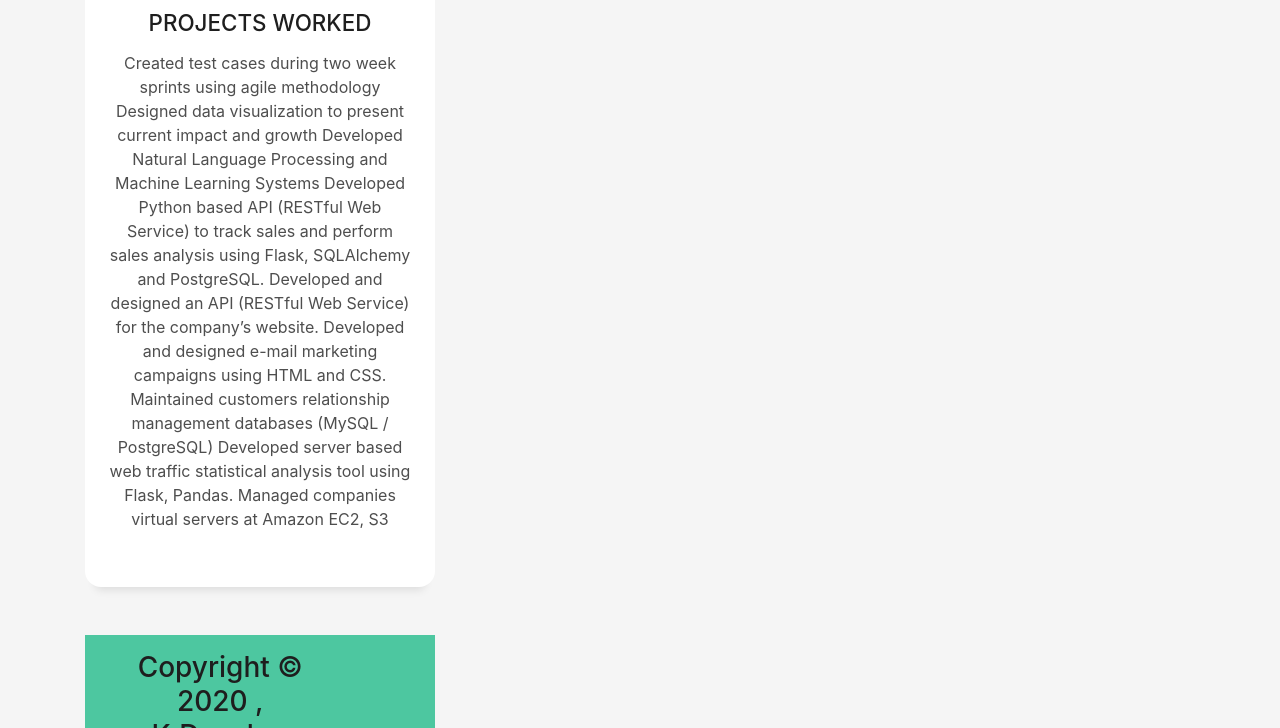
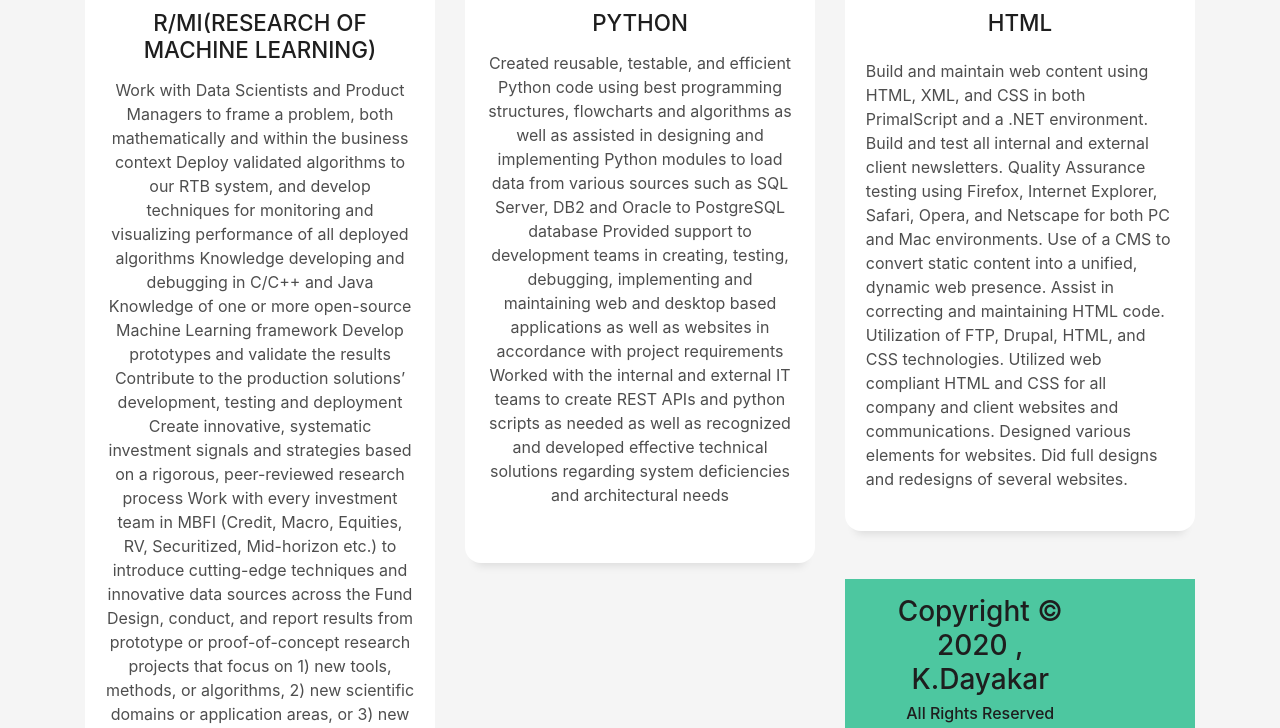
Before and after one commit to Dayakar66/my-web, a plain HTML site: page index.html in a window 1280 px wide. Shown: the part 2716-3444 px from the top of the page. Drawn offline with Linux system fonts and the light colour scheme; files whose address does not match are found by name.

Commit message:
Add files via upload

```diff
--- a/index.html
+++ b/index.html
@@ -107,7 +107,7 @@
               <div class="skill-mf">
                 <p class="title-s">Skill</p>
                 <ul>
-                  <li>python,corejava</li>
+                  <li>python,corejava,HTML</li>
                   <li>selenium</li>
                   <li>c,c++,Mobile App Developer
                     Strong record developing apps for iPad and iPhone
@@ -137,7 +137,7 @@
       <div class="col-md-4">
         <div class="service-box">
           <div class="service-ico">
-            <span class="ico-circle"><i class="ion-monitor"></i></span>
+            <span class="ico-circle"><i class="ion-social-python"></i></span>
           </div>
           <div class="service-content">
             <h2 class="s-title">Python Developer</h2>
@@ -156,7 +156,7 @@
       <div class="col-md-4">
         <div class="service-box">
           <div class="service-ico">
-            <span class="ico-circle"><i class="ion-code-working"></i></span>
+            <span class="ico-circle"><i class="ion-android-apps"></i></span>
           </div>
           <div class="service-content">
             <h2 class="s-title">selenium</h2>
@@ -174,7 +174,7 @@
       <div class="col-md-4">
         <div class="service-box">
           <div class="service-ico">
-            <span class="ico-circle"><i class="ion-person"></i></span>
+            <span class="ico-circle"><i class="ion-android-mail"></i></span>
           </div>
           <div class="service-content">
             <h2 class="s-title">Data Analyst </h2> <p class="s-description text-center">
@@ -205,21 +205,70 @@
       <div class="col-md-4">
         <div class="service-box">
           <div class="service-ico">
-            <span class="ico-circle"><i class="ion-monitor"></i></span>
+            <span class="ico-circle"><i class="ion-android-car"></i></span>
           </div>
           <div class="service-content">
-            <h2 class="s-title">Projects worked</h2>
+            <h2 class="s-title">R/MI(Research of Machine learning)</h2>
             <p class="s-description text-center justify">
-              Created test cases during two week sprints using agile methodology
-              Designed data visualization to present current impact and growth
-              Developed Natural Language Processing and Machine Learning Systems
-              Developed Python based API (RESTful Web Service) to track sales and perform sales analysis using Flask, SQLAlchemy and PostgreSQL.
-              Developed and designed an API (RESTful Web Service) for the company’s website.
-              Developed and designed e-mail marketing campaigns using HTML and CSS.
-              Maintained customers relationship management databases (MySQL / PostgreSQL)
-              Developed server based web traffic statistical analysis tool using Flask, Pandas.
-              Managed companies virtual servers at Amazon EC2, S3</div>
-
+              Work with Data Scientists and Product Managers to frame a problem, both mathematically and within the business context
+              Deploy validated algorithms to our RTB system, and develop techniques for monitoring and visualizing performance of all deployed algorithms
+              Knowledge developing and debugging in C/C++ and Java
+              Knowledge of one or more open-source Machine Learning framework
+              Develop prototypes and validate the results
+              Contribute to the production solutions’ development, testing and deployment
+              Create innovative, systematic investment signals and strategies based on a rigorous, peer-reviewed research process
+              Work with every investment team in MBFI (Credit, Macro, Equities, RV, Securitized, Mid-horizon etc.) to introduce cutting-edge techniques and innovative data sources across the Fund
+              Design, conduct, and report results from prototype or proof-of-concept research projects that focus on 1) new tools, methods, or algorithms, 2) new scientific domains or application areas, or 3) new data sets or sources
+              Develop new machine learning models to detect malicious activity on mobile devicesWork with Data Scientists and Product Managers to frame a problem, both mathematically and within the business context
+              Deploy validated algorithms to our RTB system, and develop techniques for monitoring and visualizing performance of all deployed algorithms
+              Knowledge developing and debugging in C/C++ and Java
+              Knowledge of one or more open-source Machine Learning framework
+              Develop prototypes and validate the results
+              Expert knowledge developing and debugging in C/C++ and Java
+              Contribute to the production solutions’ development, testing and deployment
+              Work with every investment team in MBFI (Credit, Macro, Equities, RV, Securitized, Mid-horizon etc.) to introduce cutting-edge techniques and innovative data sources across the Fund
+              Design, conduct, and report results from prototype or proof-of-concept research projects that focus on 1) new tools, methods, or algorithms, 2) new scientific domains or application areas, or 3) new data sets or sources
+              Develop new machine learning models to detect malicious activity on mobile devices</div>
+        </div>
+      </div>
+      <div class="col-md-4">
+        <div class="service-box">
+          <div class="service-ico">
+            <span class="ico-circle"><i class="ion-social-python"></i></span>
+          </div>
+          <div class="service-content">
+            <h2 class="s-title">python</h2>
+            <p class="s-description text-center">
+              Created reusable, testable, and efficient Python code using best programming structures,
+              flowcharts and algorithms as well as assisted in designing and implementing Python
+              modules to load data from various sources such as SQL Server, DB2 and Oracle to
+              PostgreSQL database
+              Provided support to development teams in creating, testing, debugging, implementing and
+              maintaining web and desktop based applications as well as websites in accordance with
+              project requirements
+              Worked with the internal and external IT teams to create REST APIs and python scripts as
+              needed as well as recognized and developed effective technical solutions regarding system
+              deficiencies and architectural needs
+            </p>
+          </div>
+        </div>
+      </div>
+      <div class="col-md-4">
+        <div class="service-box">
+          <div class="service-ico">
+            <span class="ico-circle"><i class="ion-social-html5-outline"></i></span>
+          </div>
+          <div class="service-content">
+            <h2 class="s-title">HTML </h2> <p class="s-description text-center">
+          </div>Build and maintain web content using HTML, XML, and CSS in both PrimalScript and a .NET environment.
+          Build and test all internal and external client newsletters.
+          Quality Assurance testing using Firefox, Internet Explorer, Safari, Opera, and Netscape for both PC and Mac environments.
+          Use of a CMS to convert static content into a unified, dynamic web presence.
+          Assist in correcting and maintaining HTML code.
+          Utilization of FTP, Drupal, HTML, and CSS technologies.
+          Utilized web compliant HTML and CSS for all company and client websites and communications.
+          Designed various elements for websites.
+          Did full designs and redesigns of several websites.
         </div>
 
 <!--/ Section Portfolio End /-->
```
